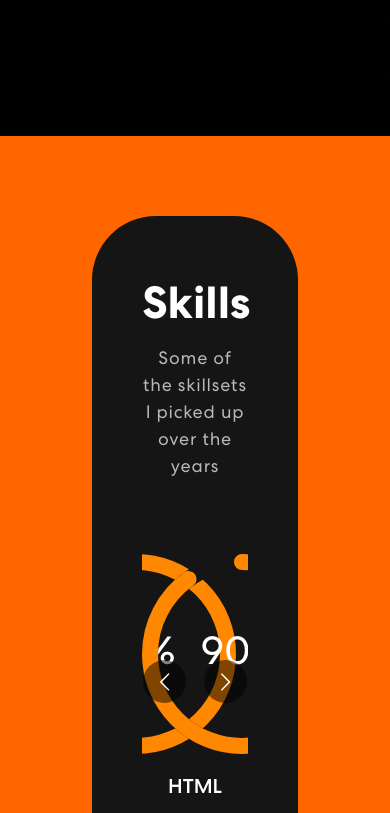
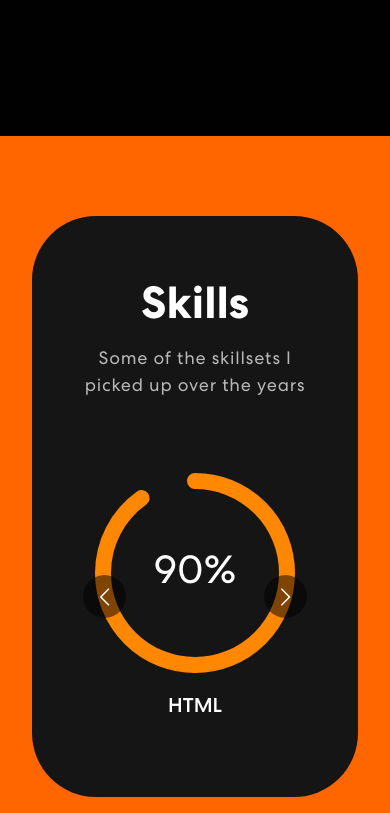
Before and after one commit to kennytaan/kenny-react-portfolio, a React (Create React App) app: page / in a window 390 px wide. Shown: the part 1100-1913 px from the top of the page. Built offline with nearby package versions, Linux system fonts and the light colour scheme.

Commit message:
fix skills section (iphone width)

```diff
--- a/src/App.css
+++ b/src/App.css
@@ -358,6 +358,12 @@ nav.navbar .navbar-toggler[aria-expanded="true"] .navbar-toggler-icon {
   border-radius: 64px;
   text-align: center;
   padding: 60px 50px;
+}
+
+@media (max-width:500px){
+  .skill{
+    padding: 80px 20px !important;
+  }
 }
 
 .skill h2{
```
